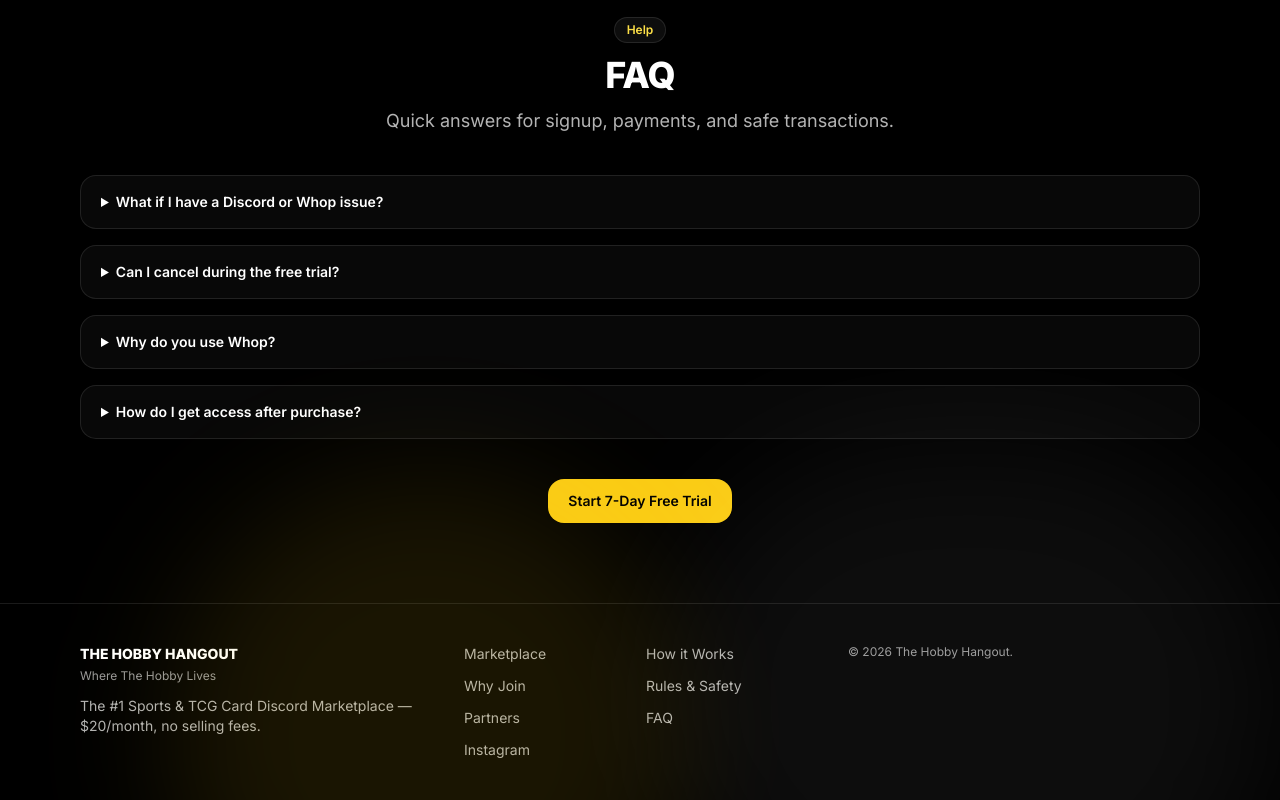
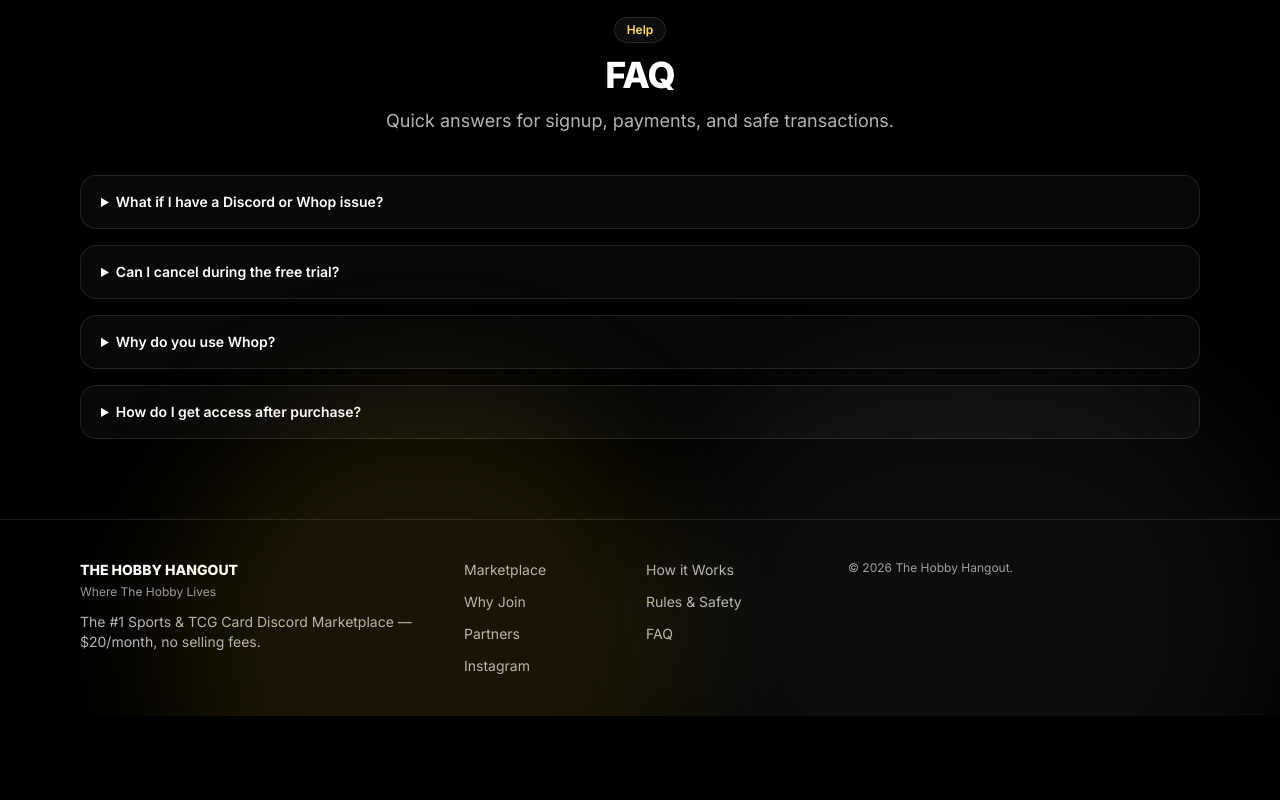
Before and after one commit to hamptonsny2000-stack/THE-HOBBY-HANGOUT, a plain HTML site: page index.html in a window 1280 px wide. Shown: the part 4898-5698 px from the top of the page. After the commit the page ends 5614 px from the top, so only its background shows below. Drawn offline with nearby package versions, Linux system fonts and the light colour scheme.

Commit message:
Update index.html

```diff
--- a/index.html
+++ b/index.html
@@ -556,12 +556,7 @@
             </details>
           </div>
 
-          <div class="mt-10 flex flex-col items-center gap-3">
-            <a href="https://whop.com/checkout/2up59hBhhcGej5wMs9-uqIi-lS4V-DH8f-GYjpQhxOJzmK/"
-               target="_blank" rel="noreferrer"
-               class="inline-flex items-center justify-center rounded-2xl bg-yellow-400 px-5 py-3 text-sm font-semibold text-black hover:bg-yellow-300">
-              Start 7-Day Free Trial
-            </a>
+
           </div>
         </div>
       </section>
```
